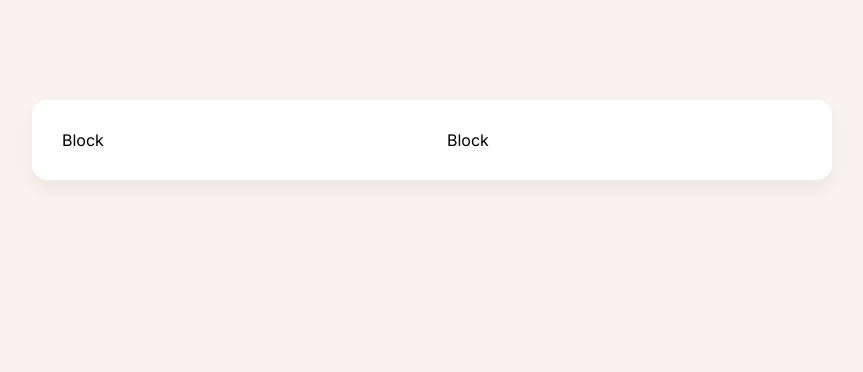
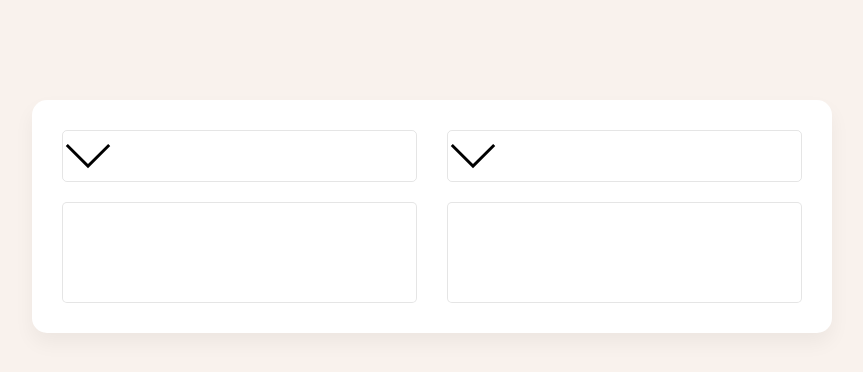
Before and after one commit to krystyna-lyn/react-projects, a React (Create React App) app: page / in a window 1280 px wide. Shown: the top 372 px of the page, without its empty margins (208-1071 px from the left). Built offline with nearby package versions, Linux system fonts and the light colour scheme.

Commit message:
update Block

```diff
--- a/src/Block.js
+++ b/src/Block.js
@@ -1,8 +1,18 @@
-import React from 'react'
-
 const Block = () => {
     return (
-        <div>Block</div>
+        <div className="block">
+            <ul className="currencies">
+
+                <svg height="50px" viewBox="0 0 50 50" width="50px">
+                    <rect fill="none" height="50" width="50" />
+                    <polygon points="47.25,15 45.164,12.914 25,33.078 4.836,12.914 2.75,15 25,37.25 " />
+                </svg>
+
+            </ul>
+            <input
+                type="number"
+            />
+        </div>
     )
 }
 
```
